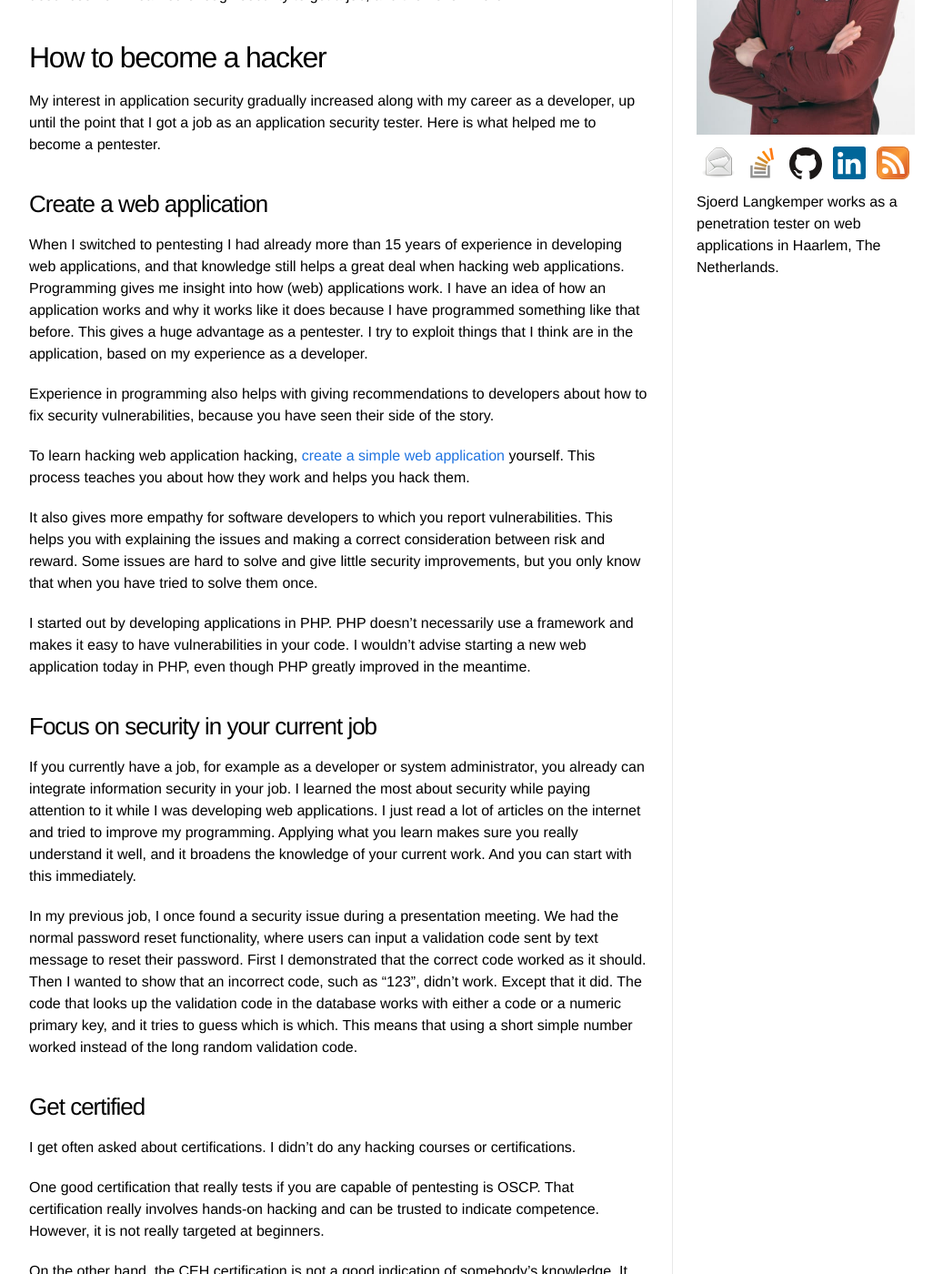
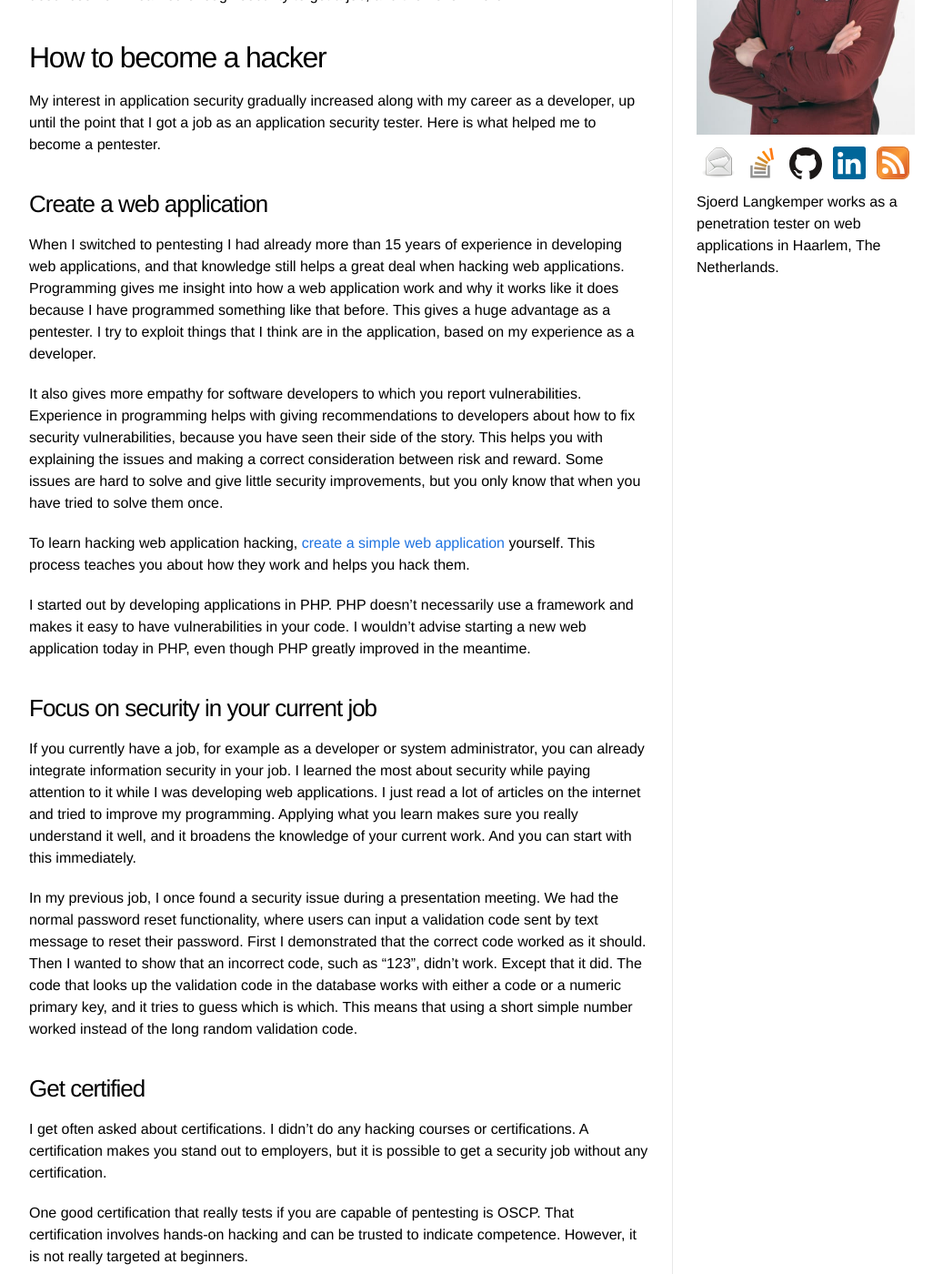
Before and after one commit to Sjord/Sjord.github.io, a Jekyll site: the page built from _posts/2019-01-22-from-developer-to-pentester-part-two.md, in a window 1280 px wide and 1400 px high, scrolled down 367 px. Shown: the whole window at 91% size, without its empty margins (108-1145 px from the left). Built offline with Jekyll 4.4.1, drawn with Linux system fonts in a browser that asks for light colours; some of the changed text lies outside the part shown.

Commit message:
Small changes

```diff
--- a/_posts/2019-01-22-from-developer-to-pentester-part-two.md
+++ b/_posts/2019-01-22-from-developer-to-pentester-part-two.md
@@ -13,27 +13,25 @@
 
 ### Create a web application
 
-When I switched to pentesting I had already more than 15 years of experience in developing web applications, and that knowledge still helps a great deal when hacking web applications. Programming gives me insight into how (web) applications work. I have an idea of how an application works and why it works like it does because I have programmed something like that before. This gives a huge advantage as a pentester. I try to exploit things that I think are in the application, based on my experience as a developer.
+When I switched to pentesting I had already more than 15 years of experience in developing web applications, and that knowledge still helps a great deal when hacking web applications. Programming gives me insight into how a web application work and why it works like it does because I have programmed something like that before. This gives a huge advantage as a pentester. I try to exploit things that I think are in the application, based on my experience as a developer.
 
-Experience in programming also helps with giving recommendations to developers about how to fix security vulnerabilities, because you have seen their side of the story.
+It also gives more empathy for software developers to which you report vulnerabilities. Experience in programming helps with giving recommendations to developers about how to fix security vulnerabilities, because you have seen their side of the story. This helps you with explaining the issues and making a correct consideration between risk and reward. Some issues are hard to solve and give little security improvements, but you only know that when you have tried to solve them once.
 
 To learn hacking web application hacking, [create a simple web application](https://docs.djangoproject.com/en/2.1/intro/tutorial01/) yourself. This process teaches you about how they work and helps you hack them.
-
-It also gives more empathy for software developers to which you report vulnerabilities. This helps you with explaining the issues and making a correct consideration between risk and reward. Some issues are hard to solve and give little security improvements, but you only know that when you have tried to solve them once.
 
 I started out by developing applications in PHP. PHP doesn’t necessarily use a framework and makes it easy to have vulnerabilities in your code. I wouldn’t advise starting a new web application today in PHP, even though PHP greatly improved in the meantime.
 
 ### Focus on security in your current job
 
-If you currently have a job, for example as a developer or system administrator, you already can integrate information security in your job. I learned the most about security while paying attention to it while I was developing web applications. I just read a lot of articles on the internet and tried to improve my programming. Applying what you learn makes sure you really understand it well, and it broadens the knowledge of your current work. And you can start with this immediately.
+If you currently have a job, for example as a developer or system administrator, you can already integrate information security in your job. I learned the most about security while paying attention to it while I was developing web applications. I just read a lot of articles on the internet and tried to improve my programming. Applying what you learn makes sure you really understand it well, and it broadens the knowledge of your current work. And you can start with this immediately.
 
 In my previous job, I once found a security issue during a presentation meeting. We had the normal password reset functionality, where users can input a validation code sent by text message to reset their password. First I demonstrated that the correct code worked as it should. Then I wanted to show that an incorrect code, such as “123”, didn’t work. Except that it did. The code that looks up the validation code in the database works with either a code or a numeric primary key, and it tries to guess which is which. This means that using a short simple number worked instead of the long random validation code.
 
 ### Get certified
 
-I get often asked about certifications. I didn't do any hacking courses or certifications.
+I get often asked about certifications. I didn't do any hacking courses or certifications. A certification makes you stand out to employers, but it is possible to get a security job without any certification.
 
-One good certification that really tests if you are capable of pentesting is OSCP. That certification really involves hands-on hacking and can be trusted to indicate competence. However, it is not really targeted at beginners.
+One good certification that really tests if you are capable of pentesting is OSCP. That certification involves hands-on hacking and can be trusted to indicate competence. However, it is not really targeted at beginners.
 
 On the other hand, the CEH certification is not a good indication of somebody’s knowledge. It looks good on your resume but it doesn’t indicate actual competence of anything, it is just something to impress HR people with.
 
@@ -47,7 +45,7 @@
 
 ### Practice hacking
 
-To learn pentesting you need to practice a lot, both on hacking exercises and real web applications. You need to get a feeling about what vulnerabilities are where and how to find them. There are a lot of [practice sites](/2018/12/19/practice-hacking-with-vulnerable-systems/) and I also practice on real web applications that I run on my own computer. I think this experience of figuring out how real web applications work is very important to hack them. I don't really do bug bounties.
+To learn pentesting you need to practice a lot, both on hacking exercises and real web applications. You need to get a feeling about what vulnerabilities are where and how to find them. There are a lot of [practice sites](/2018/12/19/practice-hacking-with-vulnerable-systems/) and I practice on real web applications that I run on my own computer. I think this experience of figuring out how real web applications work is very important to hack them. I don't really do bug bounties.
 
 I think a good starting point is to learn about the vulnerabilities in the OWASP top 10 and start with simple hacking exercises such as the [XSS game](https://xss-game.appspot.com/).
 
```
Also changed, not shown: other parts of _posts/2019-01-22-from-developer-to-pentester-part-two.md (+1 -1 lines).
